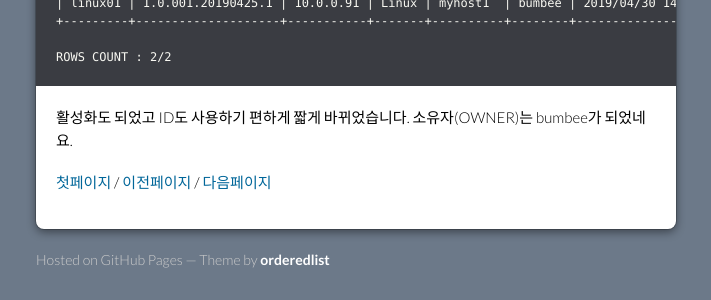
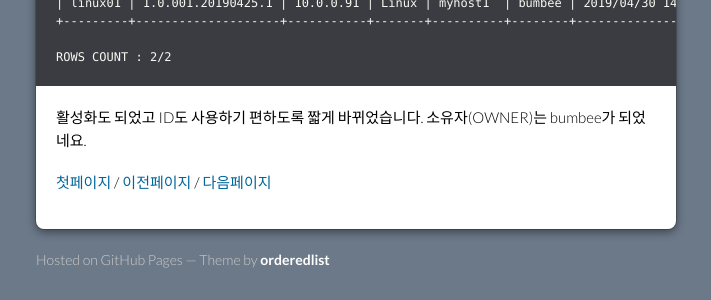
Before and after one commit to opmate/opmate.github.io, a Jekyll site: the page built from document/QuickTutorial3.md, in a window 1280 px wide. Shown: the part 1005-1305 px from the top of the page, without its empty margins (284-995 px from the left). Built offline with Jekyll 4.4.1, drawn with Linux system fonts in a browser that asks for light colours; our own code applies the rules of GitHub Pages for plain Markdown files; a script that is not in the unit is left out; the repository's description, which GitHub fills in, is left out.

Commit message:
Update QuickTutorial3.md

````diff
--- a/document/QuickTutorial3.md
+++ b/document/QuickTutorial3.md
@@ -53,7 +53,7 @@ Requesting https://127.0.0.1:8443/opmate;user=bumbee
 ROWS COUNT : 2/2
 ```
 
-활성화도 되었고 ID도 사용하기 편하게 짧게 바뀌었습니다.
+활성화도 되었고 ID도 사용하기 편하도록 짧게 바뀌었습니다.
 소유자(OWNER)는 bumbee가 되었네요.
 
 [첫페이지](QuickTutorial.md) / [이전페이지](QuickTutorial2.md) / [다음페이지](QuickTutorial4.md)
````
